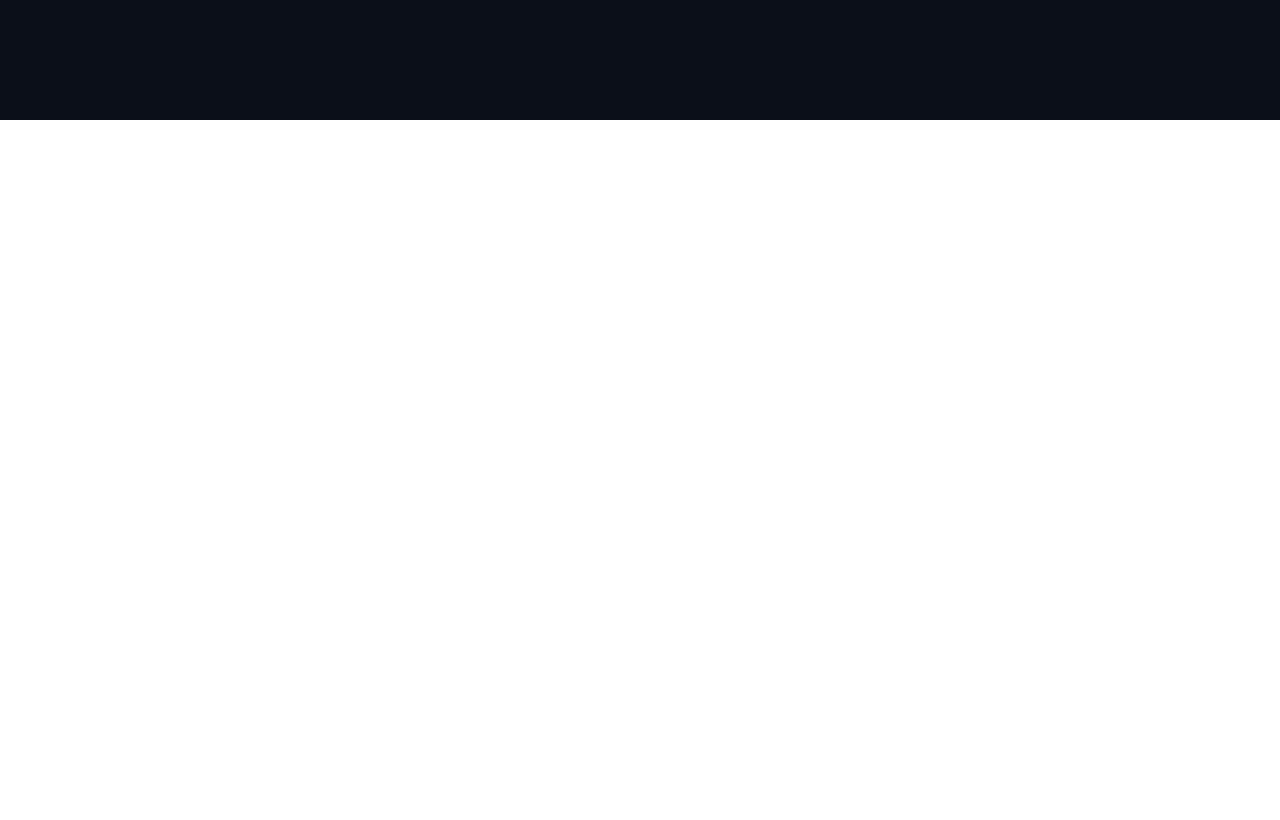
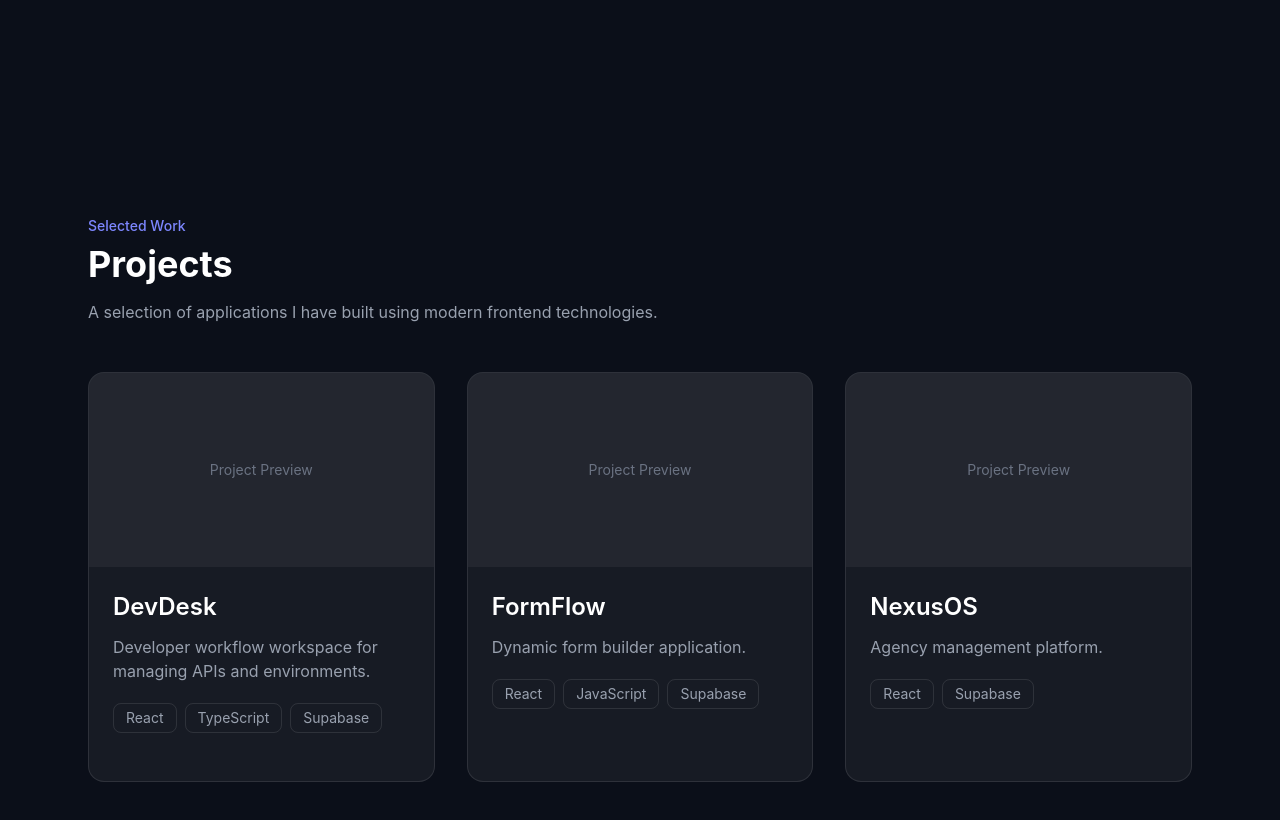
Before and after one commit to Ali-jalili/Personal-Portfolio, a React (Vite) app: page / in a window 1280 px wide. Shown: the part 680-1500 px from the top of the page. Before the commit the page ends 800 px from the top, so only its background shows below. Built offline with nearby package versions, Linux system fonts and the light colour scheme.

Commit message:
feat(projects): add projects section
- Create Project type definition
- Add initial project showcase data
- Implement ProjectCard and Projects components
- Render projects section in main app layout

```diff
--- a/src/App.tsx
+++ b/src/App.tsx
@@ -2,11 +2,13 @@
 
 import MainLayout from "./layouts/MainLayout";
 import Hero from "./features/hero/Hero";
+import Projects from "./features/projects/Projects";
 
 function App() {
   return (
     <MainLayout>
       <Hero />
+      <Projects />
     </MainLayout>
   );
 }
--- /dev/null
+++ b/src/data/projects.ts
@@ -0,0 +1,36 @@
+/** @format */
+
+import type { Project } from "../types/project";
+
+export const projects: Project[] = [
+  {
+    id: "devdesk",
+    title: "DevDesk",
+    description:
+      "Developer workflow workspace for managing APIs and environments.",
+    technologies: ["React", "TypeScript", "Supabase"],
+    githubUrl: "",
+    liveUrl: "",
+    image: "",
+  },
+
+  {
+    id: "formflow",
+    title: "FormFlow",
+    description: "Dynamic form builder application.",
+    technologies: ["React", "JavaScript", "Supabase"],
+    githubUrl: "",
+    liveUrl: "",
+    image: "",
+  },
+
+  {
+    id: "nexusos",
+    title: "NexusOS",
+    description: "Agency management platform.",
+    technologies: ["React", "Supabase"],
+    githubUrl: "",
+    liveUrl: "",
+    image: "",
+  },
+];
--- /dev/null
+++ b/src/features/projects/ProjectCard.tsx
@@ -0,0 +1,74 @@
+/** @format */
+
+import type { Project } from "../../types/project";
+
+type ProjectCardProps = {
+  project: Project;
+};
+
+function ProjectCard({ project }: ProjectCardProps) {
+  return (
+    <article className="overflow-hidden rounded-2xl border border-white/10 bg-white/5 transition hover:-translate-y-1 hover:border-indigo-500/50">
+      {/* Project Image */}
+      <div className="aspect-video bg-white/5">
+        {project.image ? (
+          <img
+            src={project.image}
+            alt={`${project.title} project screenshot`}
+            className="h-full w-full object-cover"
+          />
+        ) : (
+          <div className="flex h-full items-center justify-center text-sm text-gray-500">
+            Project Preview
+          </div>
+        )}
+      </div>
+
+      {/* Content */}
+      <div className="p-6">
+        <h3 className="text-2xl font-semibold">{project.title}</h3>
+
+        <p className="mt-3 text-gray-400">{project.description}</p>
+
+        {/* Technologies */}
+        <div className="mt-5 flex flex-wrap gap-2">
+          {project.technologies.map((technology) => (
+            <span
+              key={technology}
+              className="rounded-lg border border-white/10 px-3 py-1 text-sm text-gray-400"
+            >
+              {technology}
+            </span>
+          ))}
+        </div>
+
+        {/* Links */}
+        <div className="mt-6 flex gap-4">
+          {project.githubUrl && (
+            <a
+              href={project.githubUrl}
+              target="_blank"
+              rel="noopener noreferrer"
+              className="text-sm font-medium text-white transition hover:text-indigo-400"
+            >
+              GitHub →
+            </a>
+          )}
+
+          {project.liveUrl && (
+            <a
+              href={project.liveUrl}
+              target="_blank"
+              rel="noopener noreferrer"
+              className="text-sm font-medium text-indigo-400 transition hover:text-indigo-300"
+            >
+              Live Demo →
+            </a>
+          )}
+        </div>
+      </div>
+    </article>
+  );
+}
+
+export default ProjectCard;
--- /dev/null
+++ b/src/features/projects/Projects.tsx
@@ -0,0 +1,31 @@
+/** @format */
+
+import { projects } from "../../data/projects";
+import ProjectCard from "./ProjectCard";
+
+function Projects() {
+  return (
+    <section id="projects" className="py-24">
+      <div className="mx-auto max-w-6xl px-6">
+        <div className="max-w-2xl">
+          <p className="text-sm font-medium text-indigo-400">Selected Work</p>
+
+          <h2 className="mt-2 text-4xl font-bold">Projects</h2>
+
+          <p className="mt-4 text-gray-400">
+            A selection of applications I have built using modern frontend
+            technologies.
+          </p>
+        </div>
+
+        <div className="mt-12 grid gap-8 md:grid-cols-2 lg:grid-cols-3">
+          {projects.map((project) => (
+            <ProjectCard key={project.id} project={project} />
+          ))}
+        </div>
+      </div>
+    </section>
+  );
+}
+
+export default Projects;
--- /dev/null
+++ b/src/types/project.ts
@@ -0,0 +1,11 @@
+/** @format */
+
+export type Project = {
+  id: string;
+  title: string;
+  description: string;
+  technologies: string[];
+  githubUrl: string;
+  liveUrl: string;
+  image: string;
+};
```
